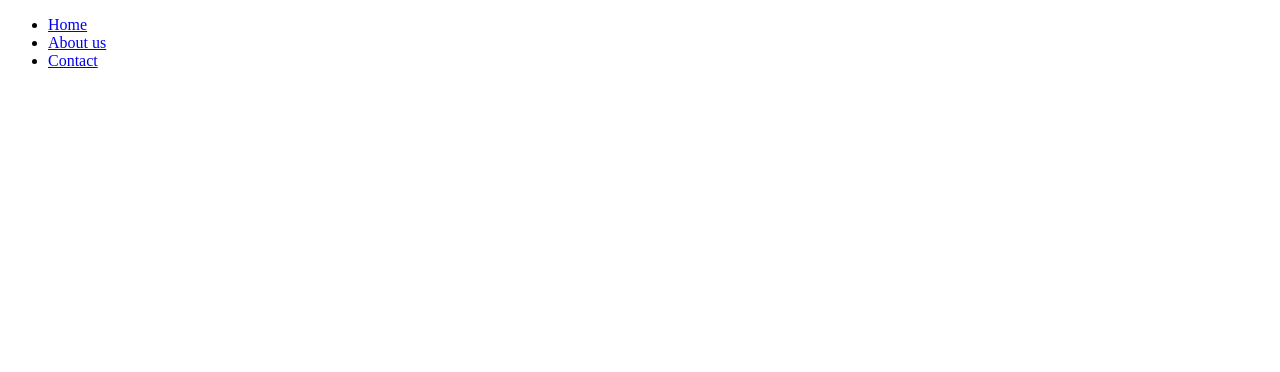
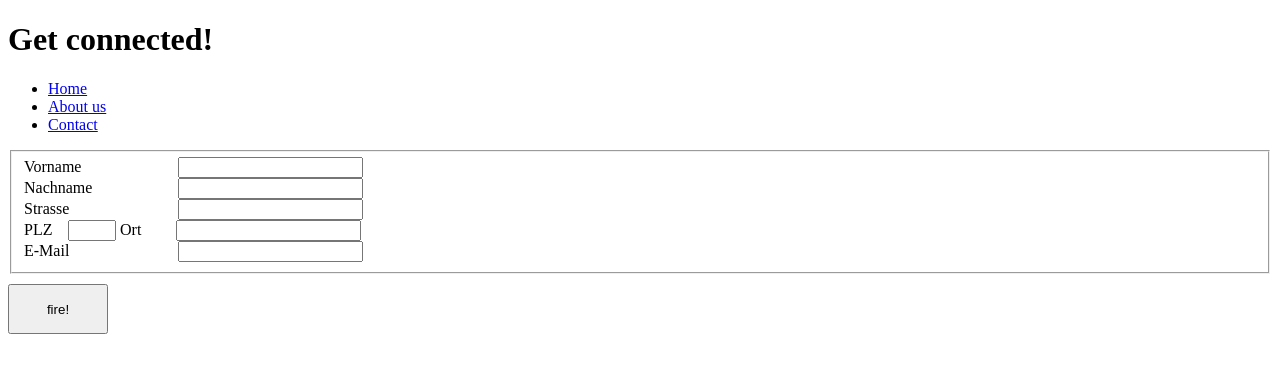
Before and after one commit to fsteinmetz242/wbs-exercises, a plain HTML site: page coffee-shop-website _semantic/contact.html in a window 1280 px wide. Drawn offline with Linux system fonts and the light colour scheme.

Commit message:
contact.html erweitert

```diff
--- a/coffee-shop-website _semantic/contact.html
+++ b/coffee-shop-website _semantic/contact.html
@@ -3,10 +3,13 @@
   <head>
     <meta charset="UTF-8" />
     <meta name="viewport" content="width=device-width, initial-scale=1.0" />
-    <title>Contact</title>
+    <title>Contact S</title>
   </head>
   <body>
     <header>
+      <h1>Get connected!</h1>
+    </header>
+    <section>
       <nav>
         <ul>
           <li>
@@ -20,6 +23,61 @@
           </li>
         </ul>
       </nav>
-    </header>
+      <section>
+        <form action="" method="get">
+          <fieldset>
+            <div>
+              <label for="vorname" style="width: 150px; display: inline-block"
+                >Vorname</label
+              >
+              <input type="text" name="vorname" id="vorname" />
+            </div>
+
+            <div>
+              <label for="nachname" style="width: 150px; display: inline-block"
+                >Nachname</label
+              >
+              <input type="text" name="nachname" id="nachname" />
+            </div>
+
+            <div>
+              <label for="strasse" style="width: 150px; display: inline-block"
+                >Strasse</label
+              >
+              <input type="text" name="strasse" id="strasse" />
+            </div>
+
+            <div>
+              <label for="plz" style="width: 40px; display: inline-block"
+                >PLZ</label
+              >
+              <input
+                type="text"
+                name="plz"
+                id="plz"
+                style="width: 40px; display: inline-block"
+              />
+              <label for="Ort" style="width: 52px; display: inline-block"
+                >Ort</label
+              >
+              <input type="text" name="ort" id="ort" />
+            </div>
+
+            <div>
+              <label for="email" style="width: 150px; display: inline-block"
+                >E-Mail</label
+              >
+              <input type="email" name="email" id="email" />
+            </div>
+          </fieldset>
+          <button
+            type="submit"
+            style="width: 100px; height: 50px; margin-top: 10px"
+          >
+            fire!
+          </button>
+        </form>
+      </section>
+    </section>
   </body>
 </html>
```
Also changed, not shown: coffee-shop-website _semantic/about.html (+15 -2 lines), coffee-shop-website _semantic/index.html (+3 -1 lines).
